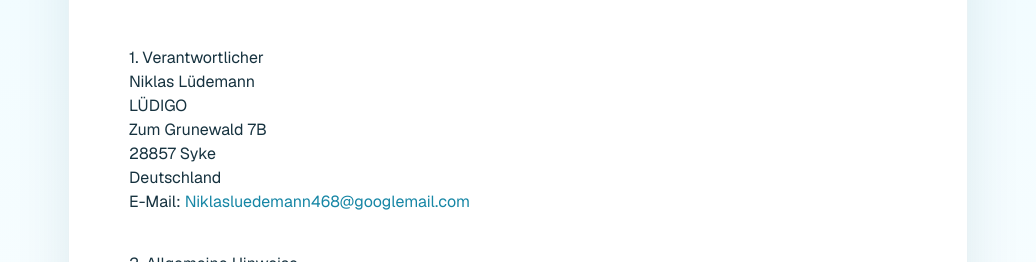
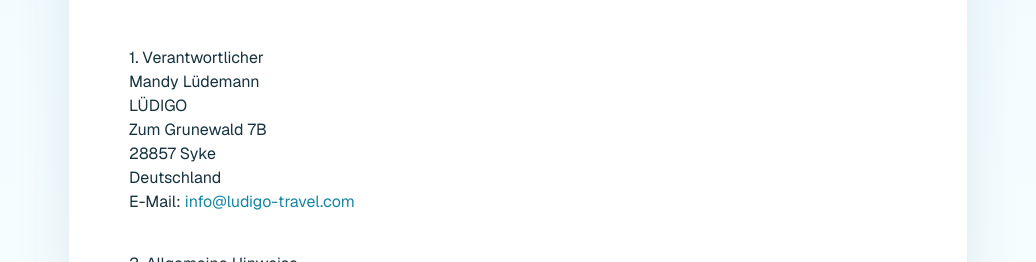
Before and after one commit to niklasluedemann468-netizen/Ludigo, a Next.js app: page /datenschutz in a window 1280 px wide. Shown: the part 259-521 px from the top of the page, without its empty margins (122-1158 px from the left). Built offline with nearby package versions, Linux system fonts and the light colour scheme.

Commit message:
update datenschutz

```diff
--- a/app/datenschutz/page.tsx
+++ b/app/datenschutz/page.tsx
@@ -57,7 +57,7 @@
           <h2>1. Verantwortlicher</h2>
 
           <p>
-            Niklas Lüdemann
+            Mandy Lüdemann
             <br />
             LÜDIGO
             <br />
@@ -71,10 +71,10 @@
           <p>
             E-Mail:{" "}
             <a
-              href="mailto:Niklasluedemann468@googlemail.com"
+              href="mailto:info@ludigo-travel.com"
               style={{ color: "#1686a5" }}
             >
-              Niklasluedemann468@googlemail.com
+              info@ludigo-travel.com
             </a>
           </p>
         </section>
```
